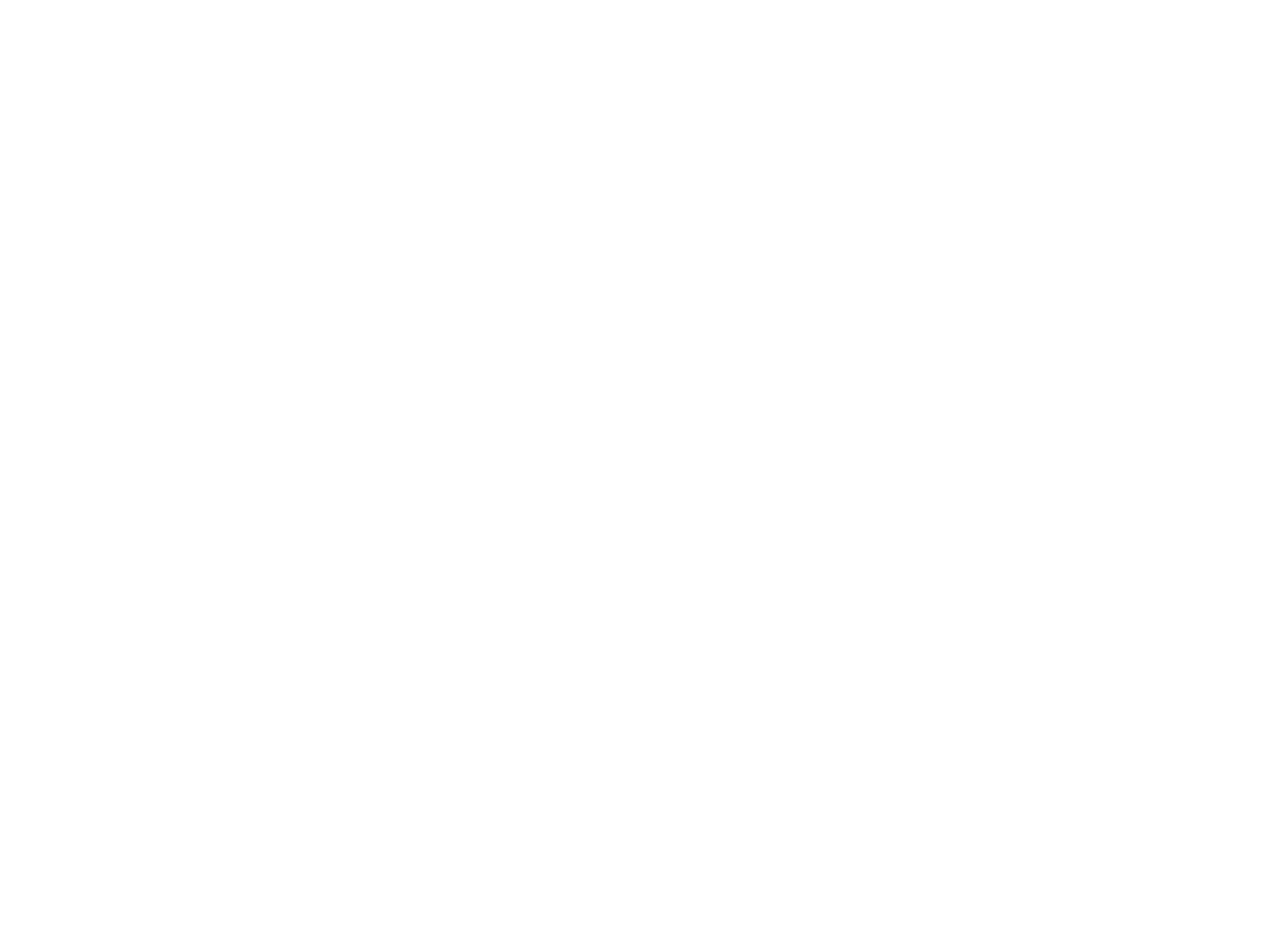
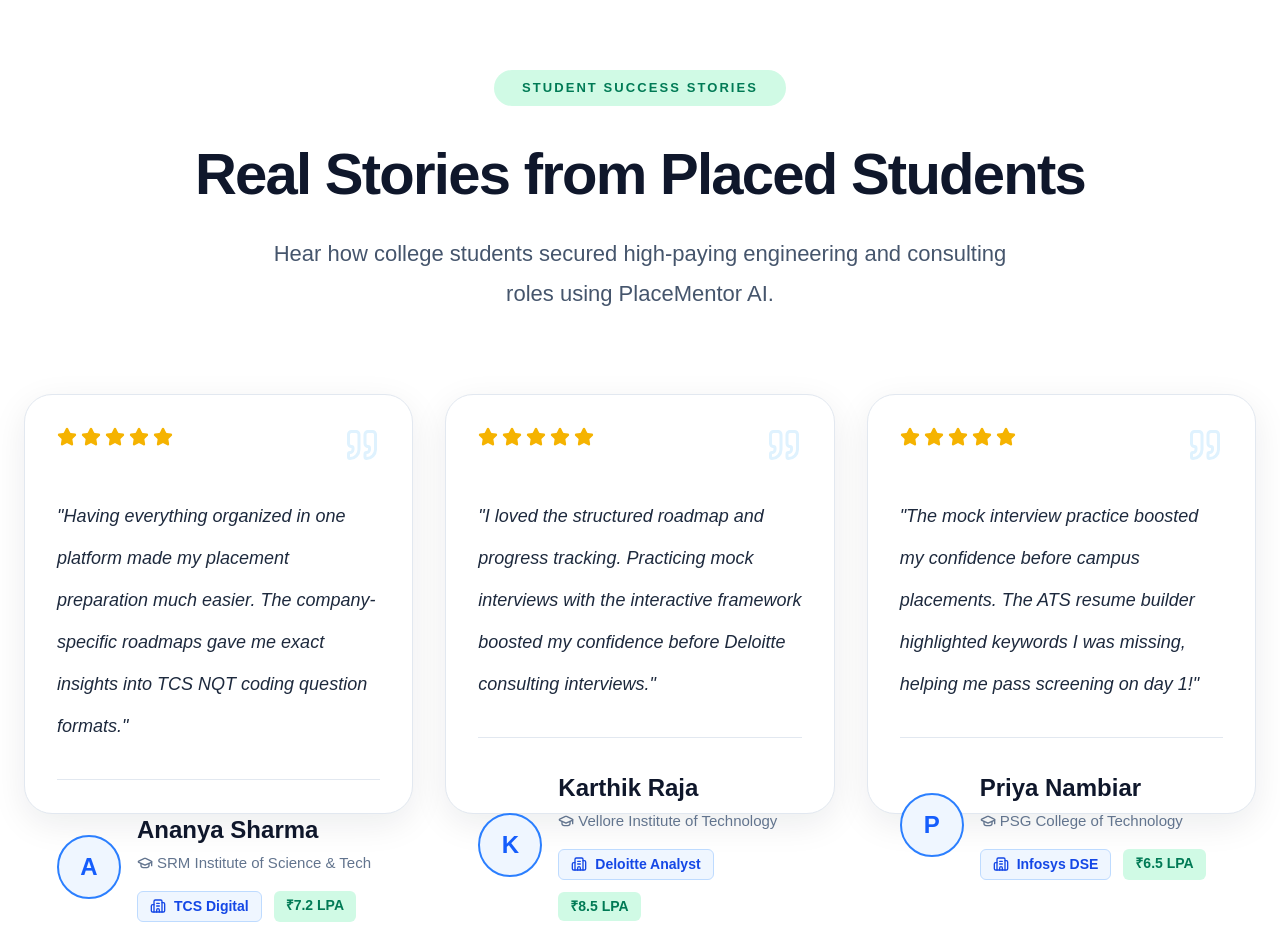
Before and after one commit to sheshatvamsreenesh/PlaceMentor-AI, a Next.js app in the folder frontend/: page / in a window 1280 px wide. Shown: the part 3140-4066 px from the top of the page. Before the commit the page ends 3098 px from the top, so only its background shows below. Built offline with nearby package versions, Linux system fonts and the light colour scheme.

Commit message:
Fixed image issue and placed temporary holders

```diff
--- a/frontend/app/page.tsx
+++ b/frontend/app/page.tsx
@@ -3,6 +3,7 @@ import Hero from "@/components/home/Hero";
 import FeaturesSection from "@/components/home/FeaturesSection";
 import LearningJourney from "@/components/home/LearningJourney";
 import WhyChoose from "@/components/home/WhyChoose";
+import StudentSuccessStories from "@/components/home/StudentSuccessStories";
 
 export default function Home() {
   return (
@@ -12,6 +13,7 @@ export default function Home() {
       <FeaturesSection />
       <LearningJourney />
       <WhyChoose />
+      <StudentSuccessStories />
     </>
   );
 }
--- a/frontend/components/home/StudentSuccessStories.tsx
+++ b/frontend/components/home/StudentSuccessStories.tsx
@@ -1,6 +1,5 @@
 "use client";
 
-import Image from "next/image";
 import {
   Star,
   Quote,
@@ -14,7 +13,6 @@ const testimonials = [
     college: "SRM Institute of Science & Tech",
     company: "TCS Digital",
     package: "₹7.2 LPA",
-    image: "https://i.pravatar.cc/150?img=32",
     review:
       '"Having everything organized in one platform made my placement preparation much easier. The company-specific roadmaps gave me exact insights into TCS NQT coding question formats."',
   },
@@ -23,7 +21,6 @@ const testimonials = [
     college: "Vellore Institute of Technology",
     company: "Deloitte Analyst",
     package: "₹8.5 LPA",
-    image: "https://i.pravatar.cc/150?img=13",
     review:
       '"I loved the structured roadmap and progress tracking. Practicing mock interviews with the interactive framework boosted my confidence before Deloitte consulting interviews."',
   },
@@ -32,7 +29,6 @@ const testimonials = [
     college: "PSG College of Technology",
     company: "Infosys DSE",
     package: "₹6.5 LPA",
-    image: "https://i.pravatar.cc/150?img=47",
     review:
       '"The mock interview practice boosted my confidence before campus placements. The ATS resume builder highlighted keywords I was missing, helping me pass screening on day 1!"',
   },
@@ -91,14 +87,9 @@ export default function StudentSuccessStories() {
 
               {/* Profile */}
               <div className="flex items-center gap-4">
-                <Image
-                  src={item.image}
-                  alt={item.name}
-                  width={64}
-                  height={64}
-                  className="rounded-full border-2 border-blue-500"
-                />
-
+                <div className="flex h-16 w-16 items-center justify-center rounded-full border-2 border-blue-500 bg-blue-50 text-2xl font-bold text-blue-600">
+                  {item.name.charAt(0)}
+                </div>
                 <div className="flex-1">
                   <h3 className="text-[24px] font-bold text-slate-900">
                     {item.name}
```
